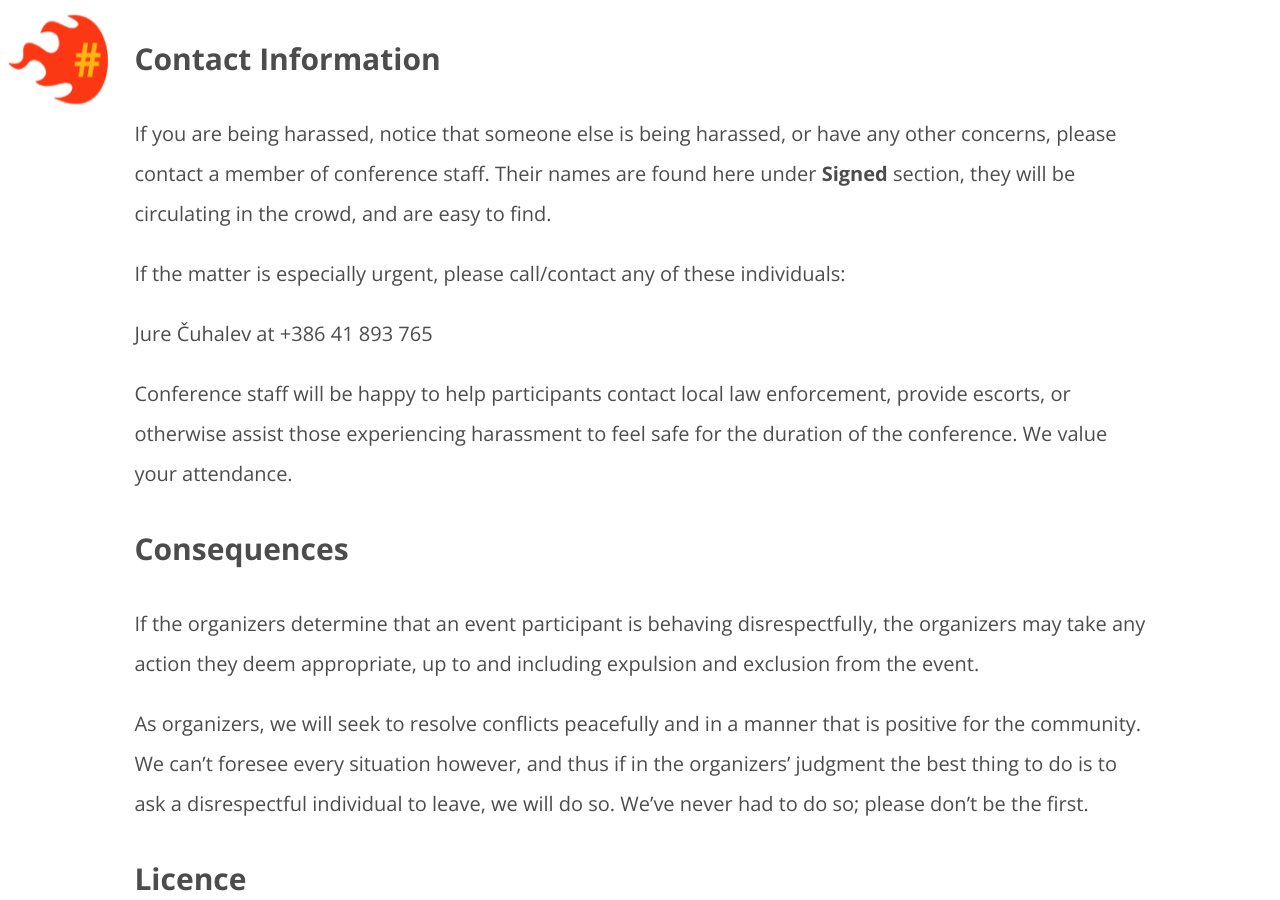
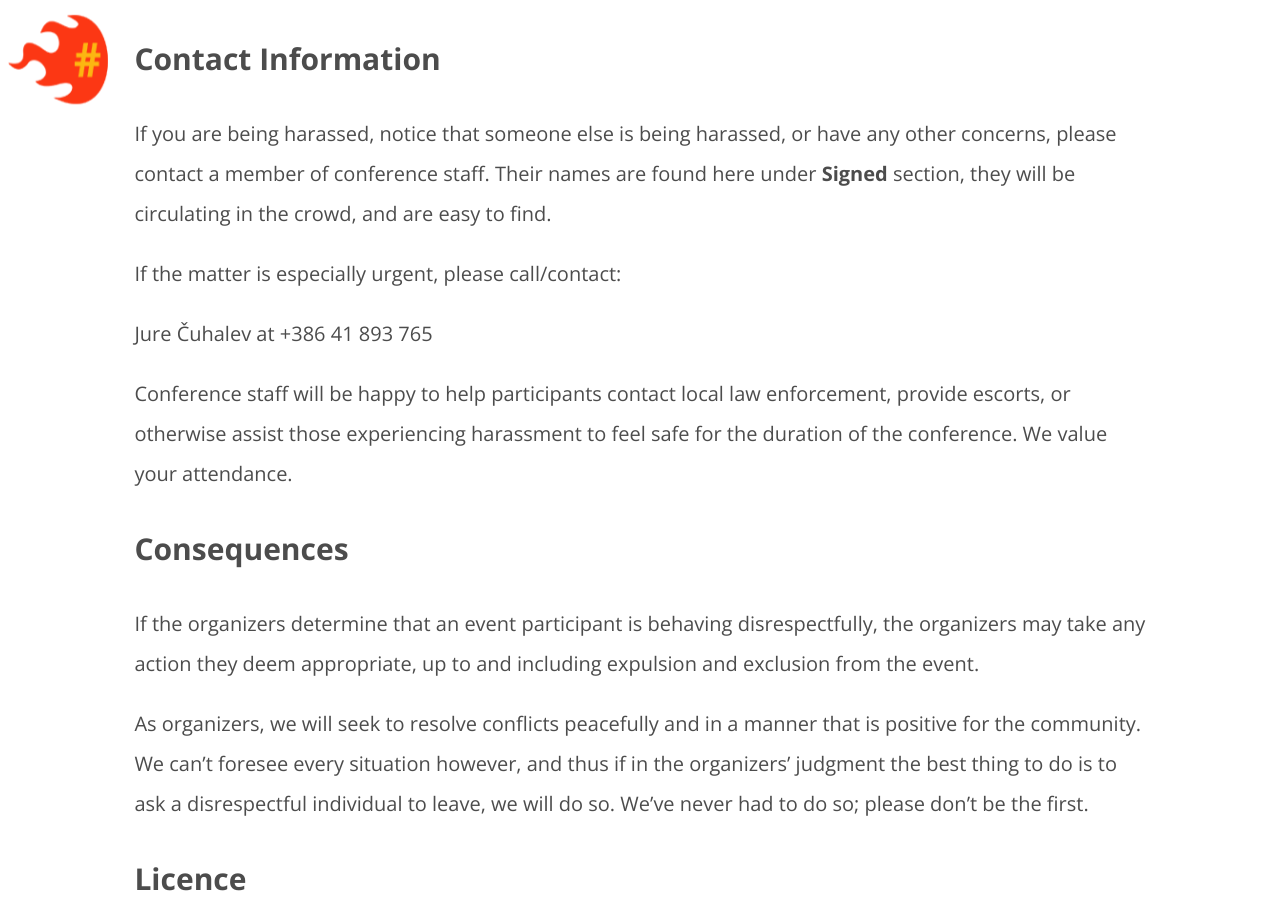
Before and after one commit to webcampsi/mb2015, a Jekyll site: the page built from _posts/2015-02-11-code-of-conduct.markdown, in a window 1280 px wide and 900 px high, scrolled down 1869 px. Built offline with Jekyll 4.4.1, drawn with Linux system fonts in a browser that asks for light colours; some web fonts are replaced.

Commit message:
Fixing some typos for code of conduct copy

```diff
--- a/_posts/2015-02-11-code-of-conduct.markdown
+++ b/_posts/2015-02-11-code-of-conduct.markdown
@@ -39,7 +39,7 @@ Should you catch yourself behaving disrespectfully, or be confronted as such, ow
 If you are being harassed, notice that someone else is being harassed, or have any other concerns, please contact a member of conference staff. Their names are found here under __Signed__ section, they will be circulating in the crowd,
 and are easy to find.
 
-If the matter is especially urgent, please call/contact any of these individuals:
+If the matter is especially urgent, please call/contact:
 
 Jure Čuhalev at +386 41 893 765
 
```
